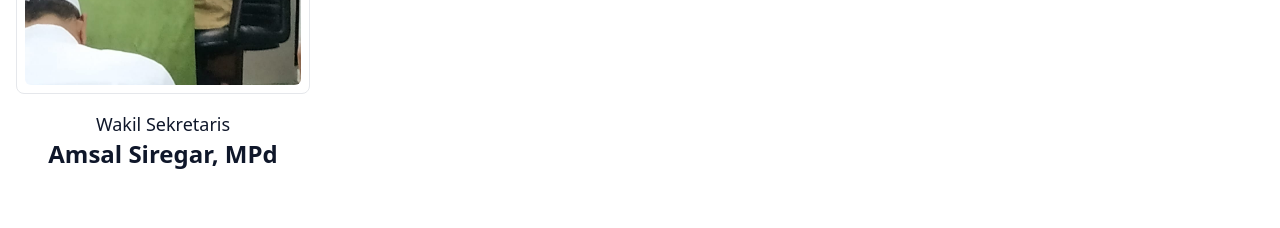
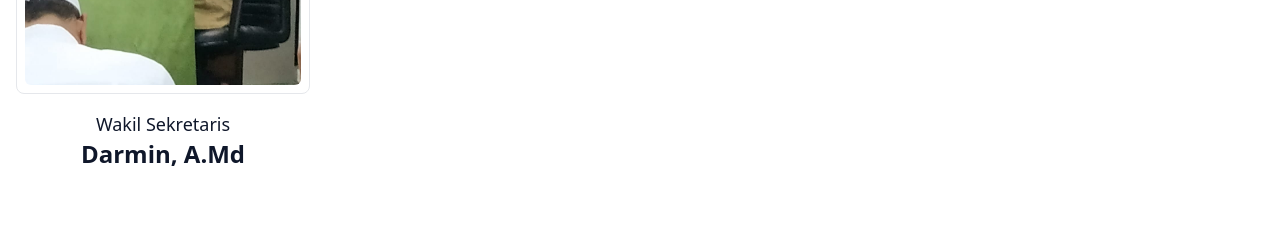
Before and after one commit to dennykunn/PCM-Marpoyan-Damai, a plain HTML site: page index.html in a window 1280 px wide. Shown: the part 3720-3948 px from the top of the page. Drawn offline with nearby package versions, Linux system fonts and the light colour scheme; some packages are replaced by stand-ins of ours; a script that the page names is missing.

Commit message:
Fix Name

```diff
--- a/index.html
+++ b/index.html
@@ -279,7 +279,7 @@
 
                     <div class="text-center mt-4 text-slate-900">
                         <p class="lg:text-lg font-medium">Wakil Sekretaris</p>
-                        <p class="font-bold lg:text-2xl text-xl">Amsal Siregar, MPd</p>
+                        <p class="font-bold lg:text-2xl text-xl">Darmin, A.Md</p>
                     </div>
                 </div>
             </div>
```
